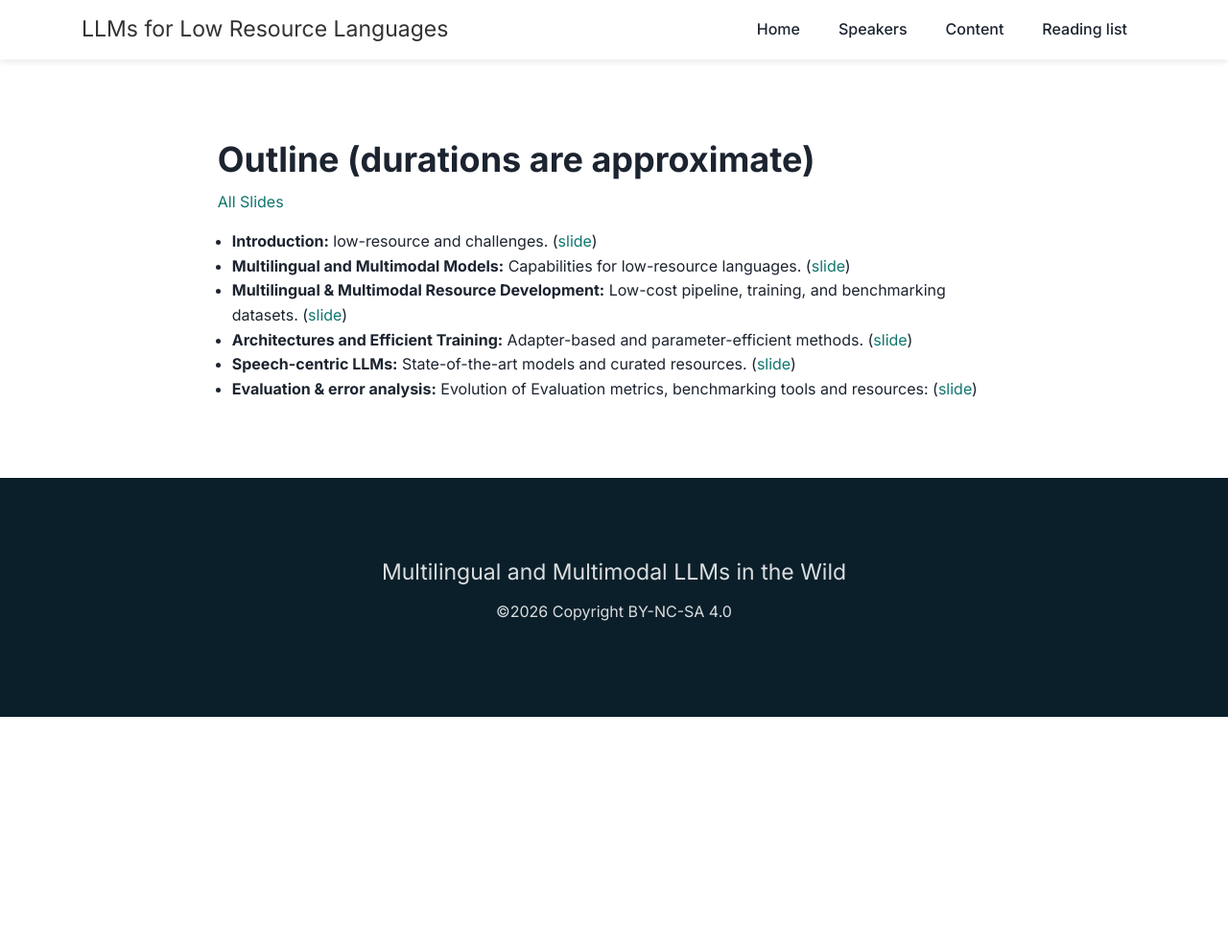
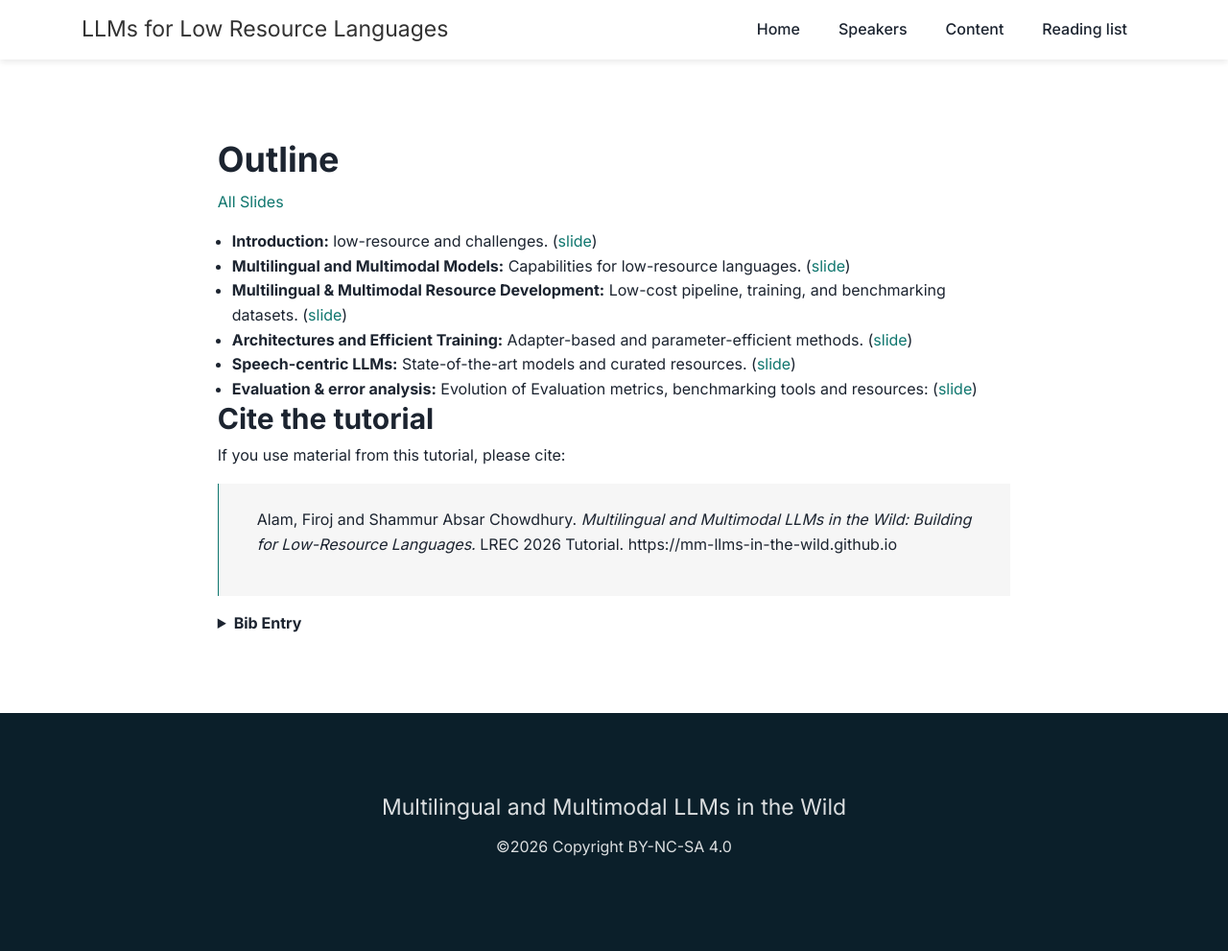
Before and after one commit to mm-llms-in-the-wild/mm-llms-in-the-wild.github.io, a Jekyll site: the page built from content.md, in a window 1280 px wide. Shown: the whole page at 96% size. Built offline with Jekyll 4.4.1, drawn with Linux system fonts in a browser that asks for light colours; before the commit the page ends 900 px from its top, so only the background shows below that.

Commit message:
Update tutorial outline citation section

```diff
--- a/content.md
+++ b/content.md
@@ -6,7 +6,7 @@ bodyClass: page-task1
 ---
 
 
-## Outline (durations are approximate)
+## Outline
 
 [All Slides]({{ '/content/LREC_2026_tutorial_mllm_in_the_wild.pdf' | relative_url }})
 - **Introduction:** low-resource and challenges. ([slide]({{ '/content/part1_introduction.pdf' | relative_url }}))
@@ -15,3 +15,22 @@ bodyClass: page-task1
 - **Architectures and Efficient Training:** Adapter-based and parameter-efficient methods. ([slide]({{ '/content/part4_architectures.pdf' | relative_url }}))
 - **Speech-centric LLMs:** State-of-the-art models and curated resources. ([slide]({{ '/content/part5_speech-centric_LLMs.pdf' | relative_url }}))
 - **Evaluation & error analysis:** Evolution of Evaluation metrics, benchmarking tools and resources: ([slide]({{ '/content/part6_evaluation.pdf' | relative_url }}))
+
+### Cite the tutorial
+
+If you use material from this tutorial, please cite:
+
+> Alam, Firoj and Shammur Absar Chowdhury. *Multilingual and Multimodal LLMs in the Wild: Building for Low-Resource Languages.* LREC 2026 Tutorial. https://mm-llms-in-the-wild.github.io
+
+<details>
+<summary><strong>Bib Entry</strong></summary>
+<pre><code>
+@misc{alam_chowdhury_2026_mm_llms_wild,
+  title        = {Multilingual and Multimodal LLMs in the Wild: Building for Low-Resource Languages},
+  author       = {Alam, Firoj and Chowdhury, Shammur Absar},
+  year         = {2026},
+  howpublished = {\url{https://mm-llms-in-the-wild.github.io}},
+  note         = {LREC 2026 Tutorial: https://lrec2026.info/lrec2026-tutorials/}
+}
+</code></pre>
+</details>
```
